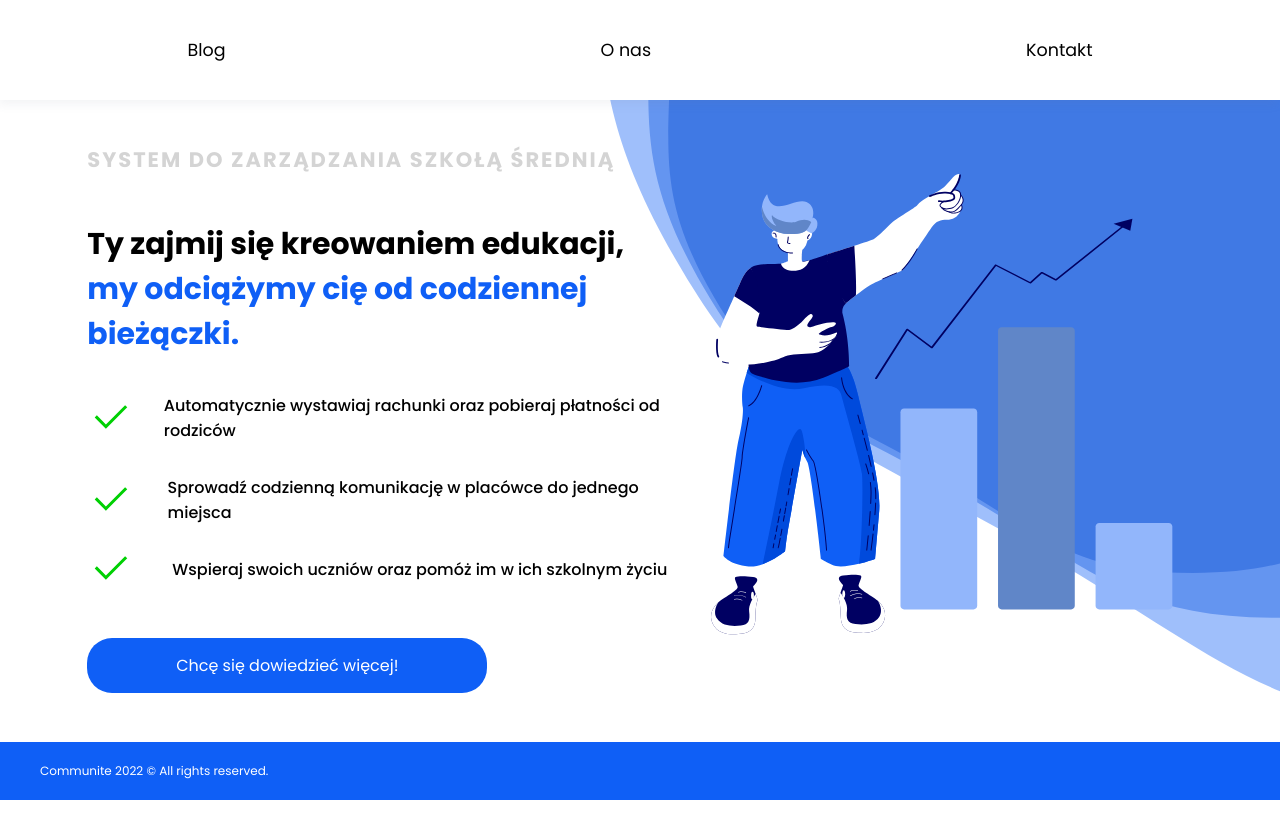
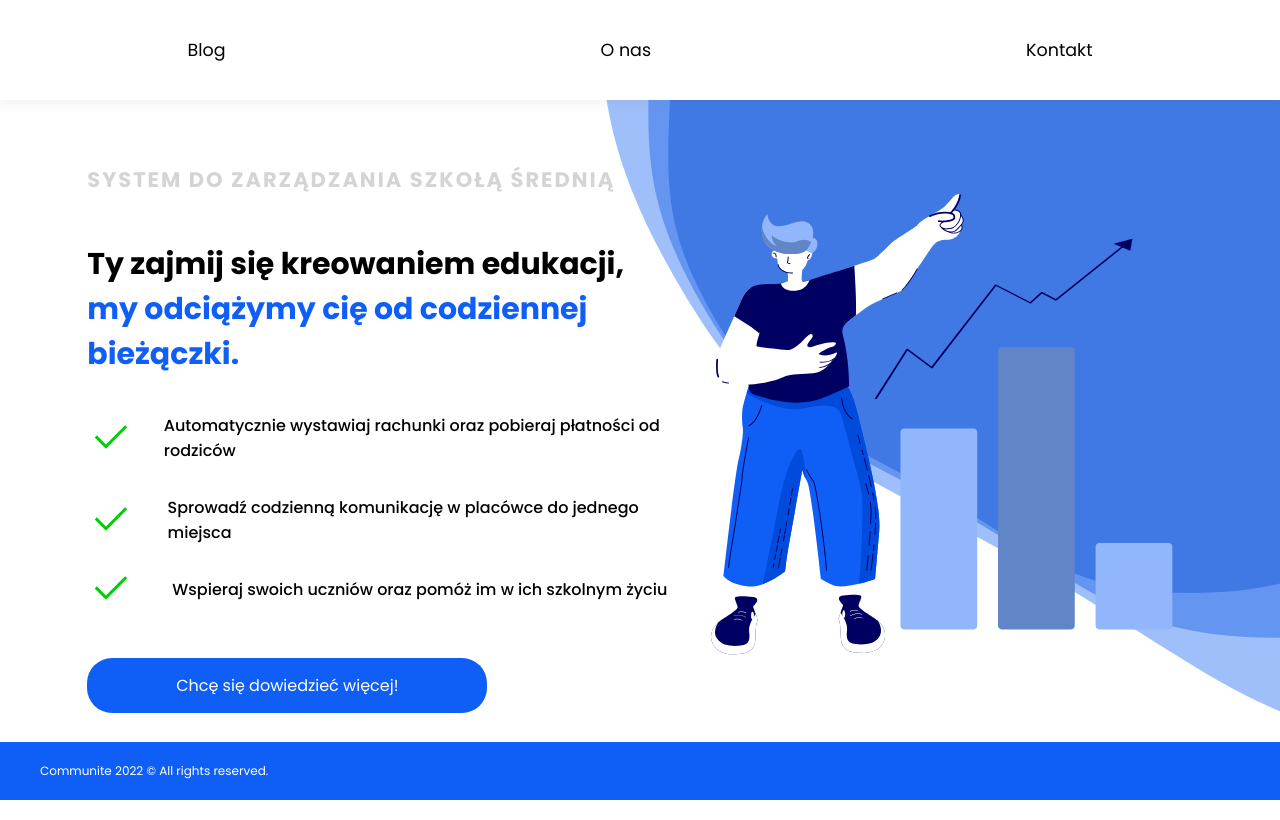
Before and after one commit to schoola-pl/website-blog, a Next.js app: page / in a window 1280 px wide. Built offline with nearby package versions, Linux system fonts and the light colour scheme.

Commit message:
fix: modal

```diff
--- a/src/components/sections/website/HeroSection/HeroSection.styles.ts
+++ b/src/components/sections/website/HeroSection/HeroSection.styles.ts
@@ -10,7 +10,7 @@ const HeroSection = styled.div<{ icon?: string }>`
   align-items: center;
   justify-content: center;
   background-position: center;
-  margin: 0;
+  margin: 2rem 0 0 0;
   padding: 0;
   align-self: center;
 `;
```
